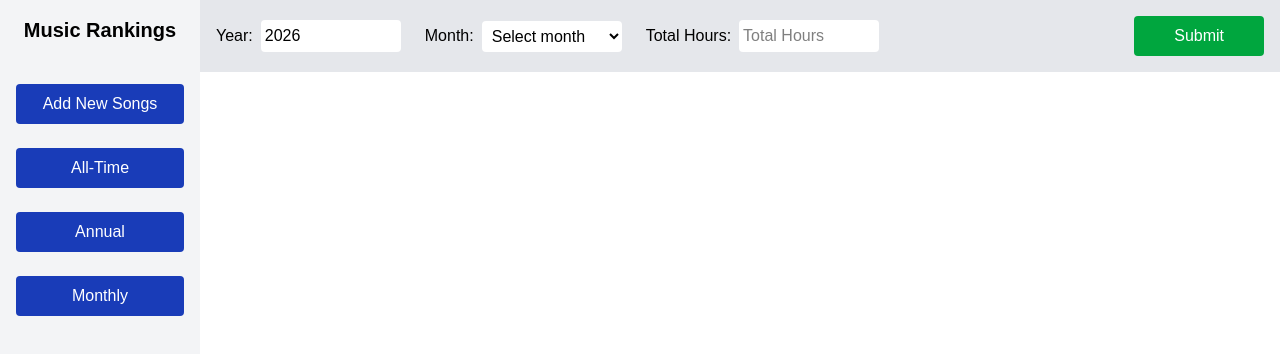
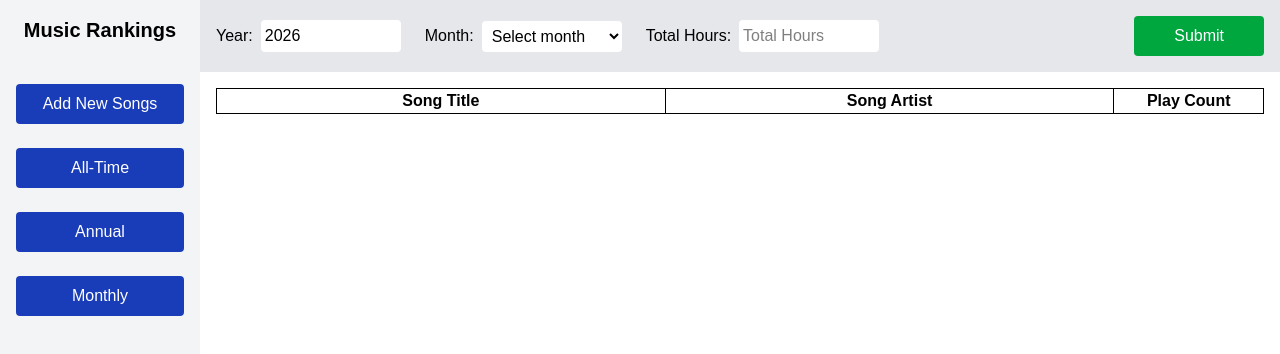
Before and after one commit to ravendr17/music-rankings, a React (Vite) app in the folder frontend/: page / in a window 1280 px wide. Shown: the top 354 px of the page. Built offline with nearby package versions, Linux system fonts and the light colour scheme.

Commit message:
add initial form and table

```diff
--- a/frontend/src/components/AddNewSongsPage.tsx
+++ b/frontend/src/components/AddNewSongsPage.tsx
@@ -23,7 +23,10 @@ export default function AddNewSongsPage() {
   const [totalHours, setTotalHours] = useState("");
 
   return (
-    <form className="bg-gray-200 flex items-center p-4 gap-6">
+    <form
+      className="flex flex-col w-full"
+    >
+      <div className="bg-gray-200 flex items-center p-4 gap-6">
 
         <div className="flex gap-2 items-center">
           <label htmlFor="year">Year:</label>
@@ -84,6 +87,30 @@ export default function AddNewSongsPage() {
           Submit
         </button>
 
+      </div>
+
+      <div className="flex flex-col p-4">
+        <table className="w-full table-fixed border border-collapse">
+          <colgroup>
+            <col className="w-3/7" />
+            <col className="w-3/7" />
+            <col className="w-1/7" />
+          </colgroup>
+          <thead>
+            <tr>
+              <th className="border">Song Title</th>
+              <th className="border">Song Artist</th>
+              <th className="border">Play Count</th>
+            </tr>
+          </thead>
+
+          <tbody>
+
+          </tbody>
+
+        </table>
+      </div>
+
     </form>
   );
 }
```
Lines whose indentation alone changed are shown as unchanged.
